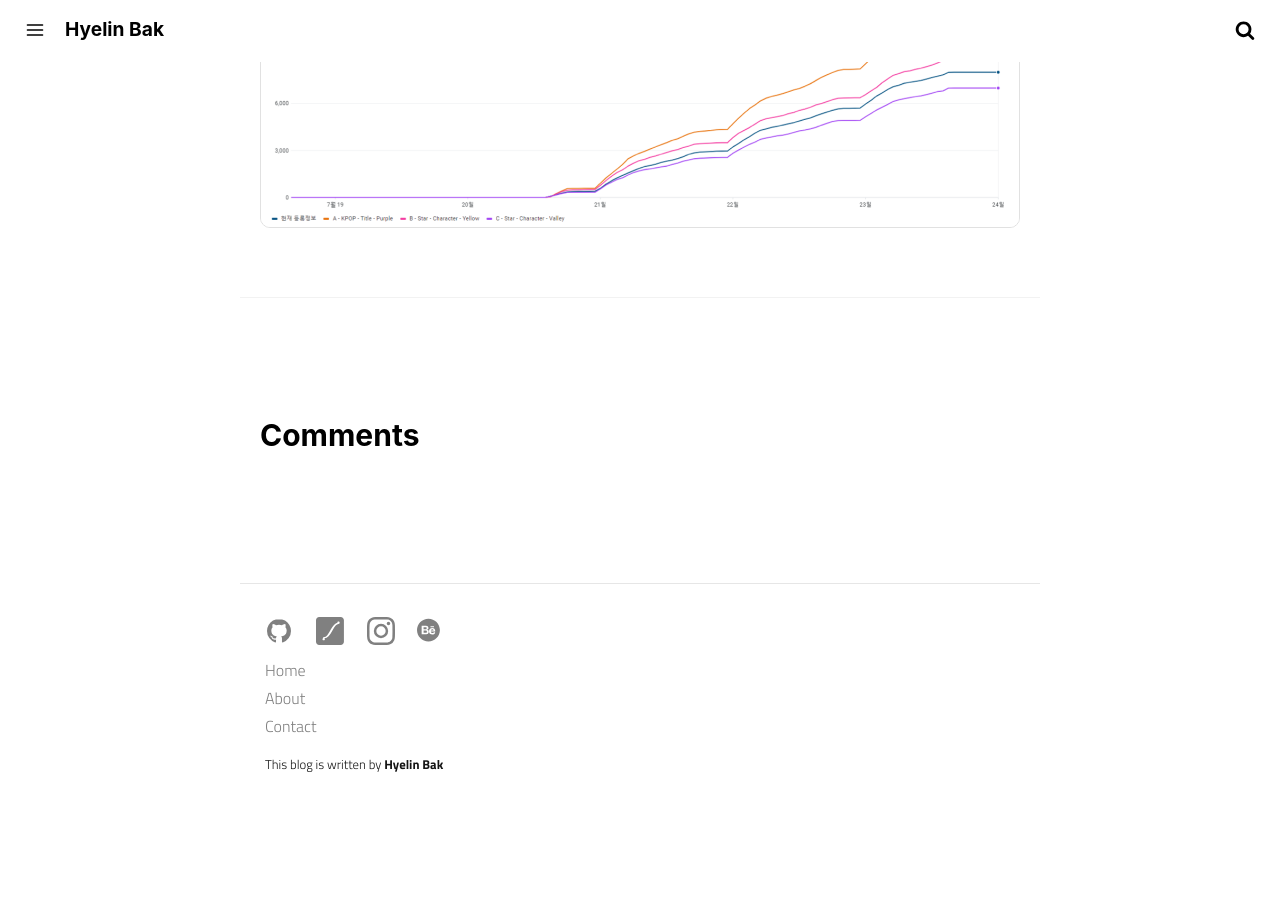
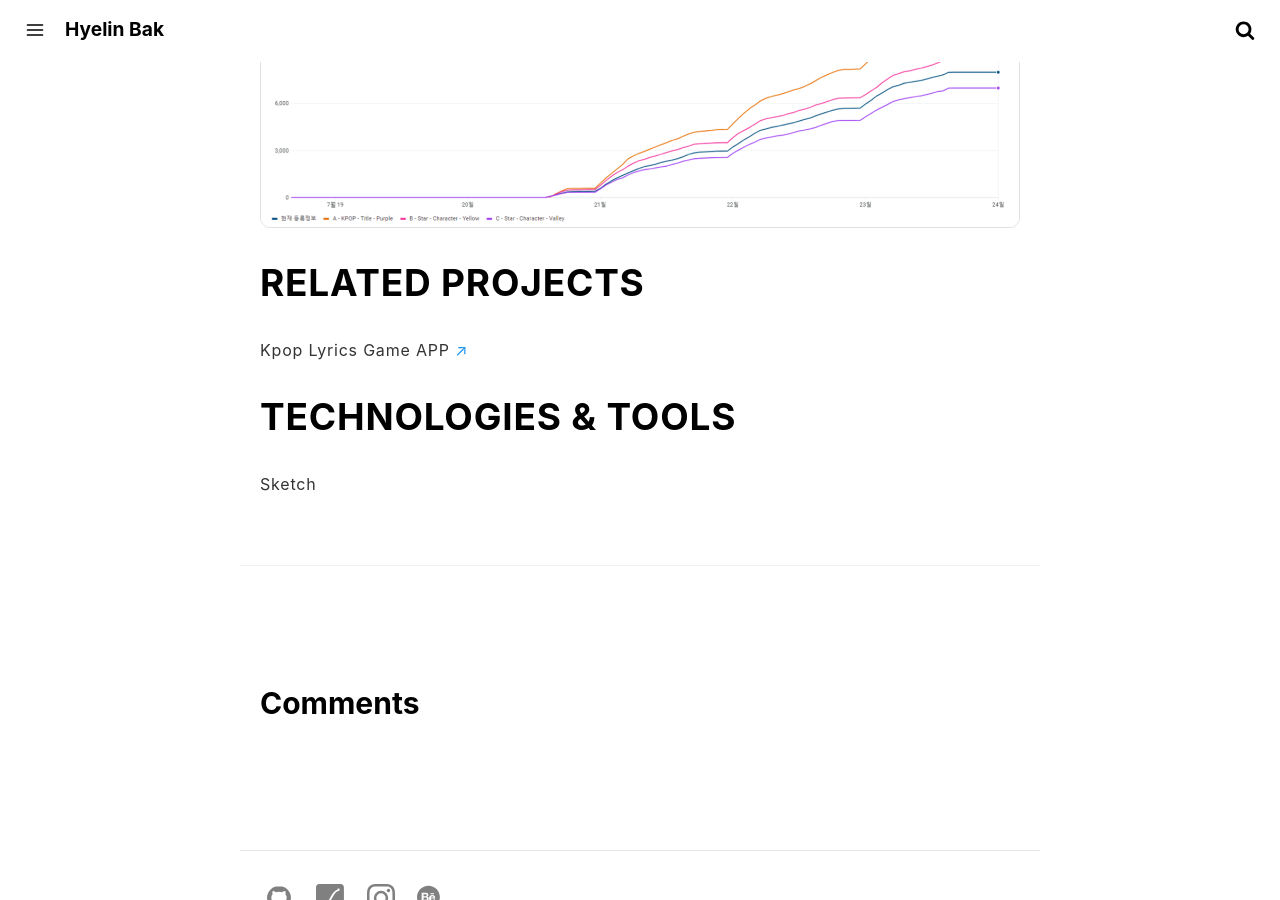
Before and after one commit to crazyjamy/crazyjamy.github.io, a Jekyll site: the page built from _posts/2023-07-24-ab-kpoplyricsgame.md, in a window 1280 px wide and 900 px high, scrolled down 5662 px. Built offline with Jekyll 4.4.1, drawn with Linux system fonts in a browser that asks for light colours; comment, search, counter and statistics services are not loaded; before the commit the page ends 6472 px from its top, so only the background shows below that.

Commit message:
Update 2023-07-24-ab-kpoplyricsgame.md

```diff
--- a/_posts/2023-07-24-ab-kpoplyricsgame.md
+++ b/_posts/2023-07-24-ab-kpoplyricsgame.md
@@ -48,3 +48,9 @@ A - KPOP - Title - Purple의 신뢰 구간이 전부 양성입니다.
 <img src="https://github.com/crazyjamy/crazyjamy.github.io/blob/master/_images/_post/2023723-abtest-kpoplyricsgame/ab-first-installed-user-not-deleted.png?raw=true" alt="" style="border: 1px solid #e1e1e1; border-radius: 10px; ">
 #### 최초 설치 사용자
 <img src="https://github.com/crazyjamy/crazyjamy.github.io/blob/master/_images/_post/2023723-abtest-kpoplyricsgame/ab-first-installed-user.png?raw=true" alt="" style="border: 1px solid #e1e1e1; border-radius: 10px;">
+
+## RELATED PROJECTS
+Kpop Lyrics Game APP [↗](https://crazyjamy.github.io/kpoplyricsgame/)
+
+## TECHNOLOGIES & TOOLS
+Sketch
```
